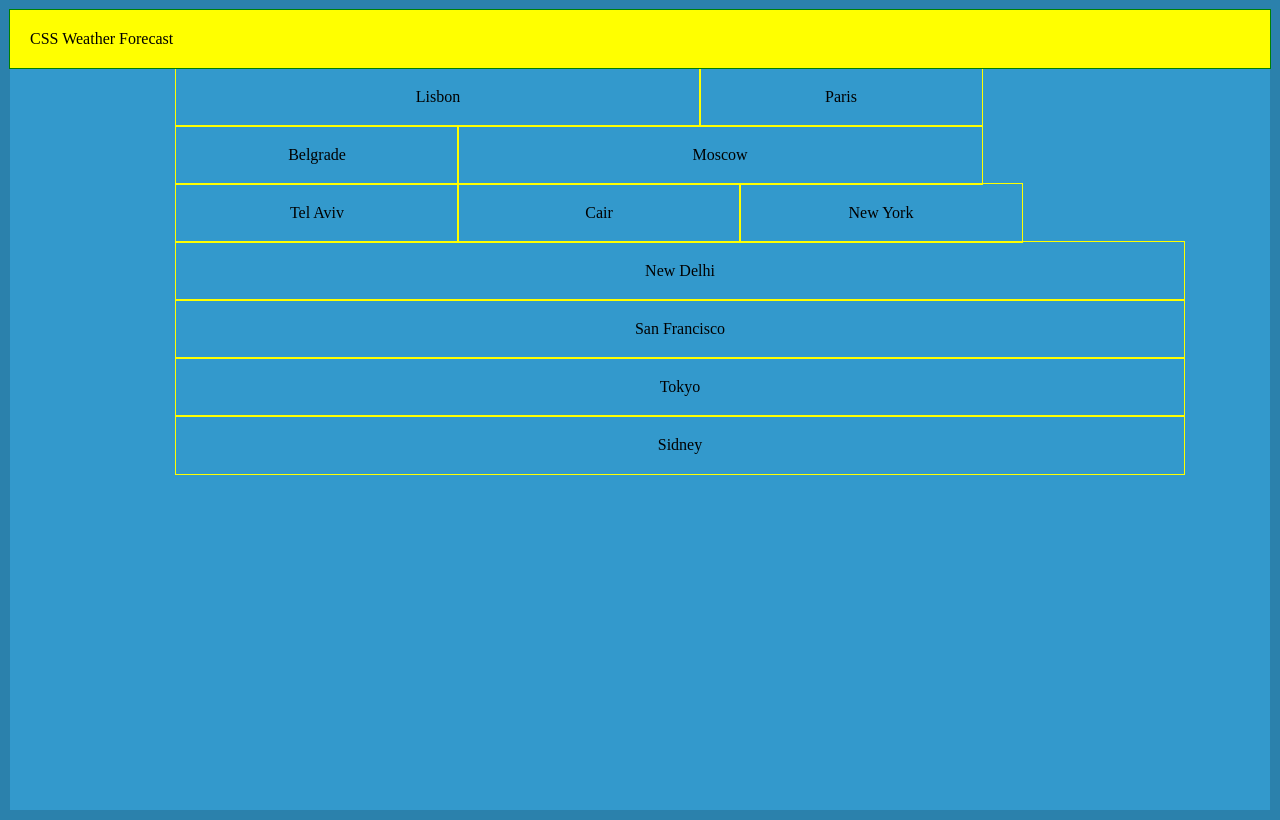
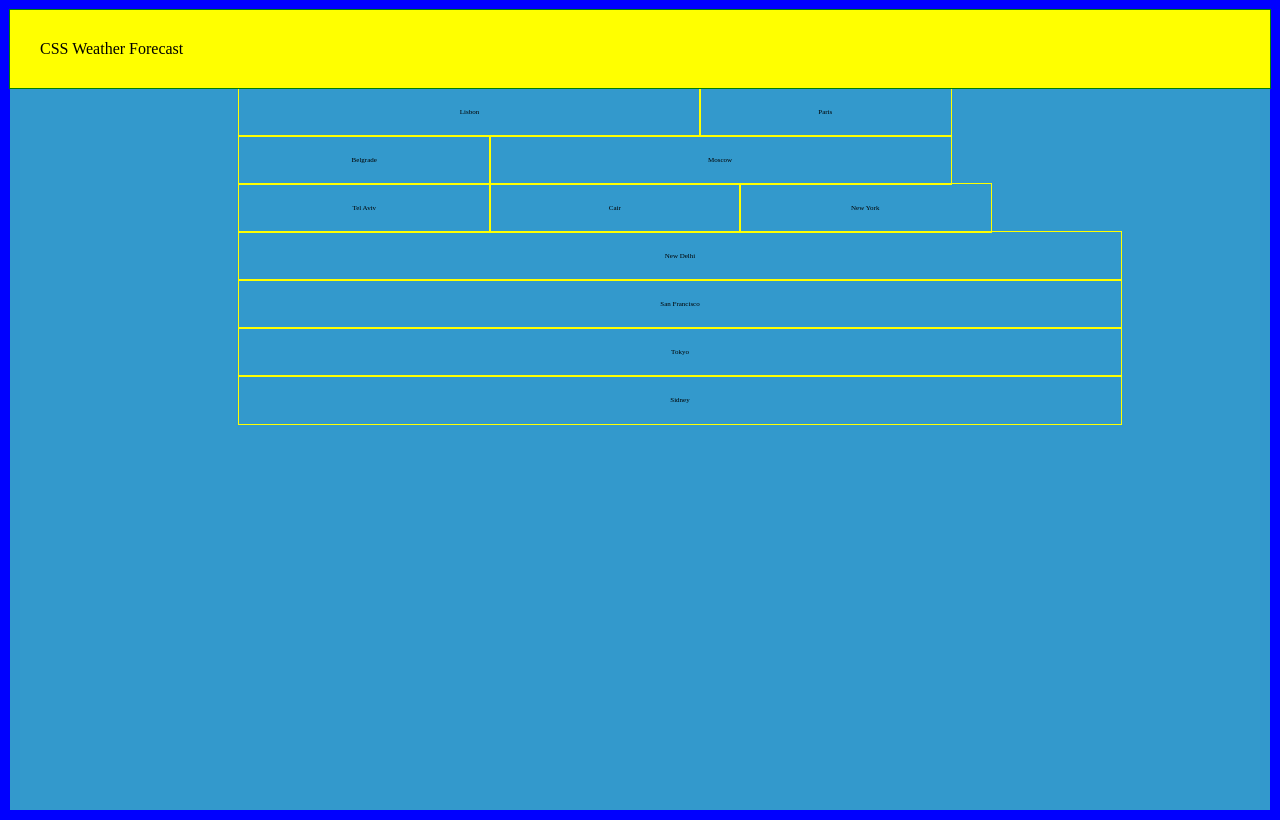
Before and after one commit to MaxPolupan/test, a plain HTML site: page index.html in a window 1280 px wide. Drawn offline with Linux system fonts and the light colour scheme.

Commit message:
kdsfghdjs

```diff
--- a/style.css
+++ b/style.css
@@ -6,19 +6,19 @@ html{}
 }
 
 body {
-	border: 10px solid #2b81ac;
+	border: 10px solid blue;
 	background-color: #3399cc;
 	min-height: 100vh;
 	margin: 0;
 }
 header {
-	padding: 20px;
+	padding: 30px;
 	background-color: yellow;
 	outline: 1px solid green;
 
 }
 main {
-	width: 80%;
+	width: 70%;
 	margin: auto;
 }
 ul {
@@ -28,9 +28,9 @@ li {
 	outline: 1px solid yellow;
 	display: inline-block;
 	width: 100%;
-	font-size: 16px;
-	margin-top: -4px:
-	margin-left: -4px;
+	font-size: 7px;
+	margin-top: -2px:
+	margin-left: -2px;
 	text-align: center;
 	padding: 20px;
 }
```
